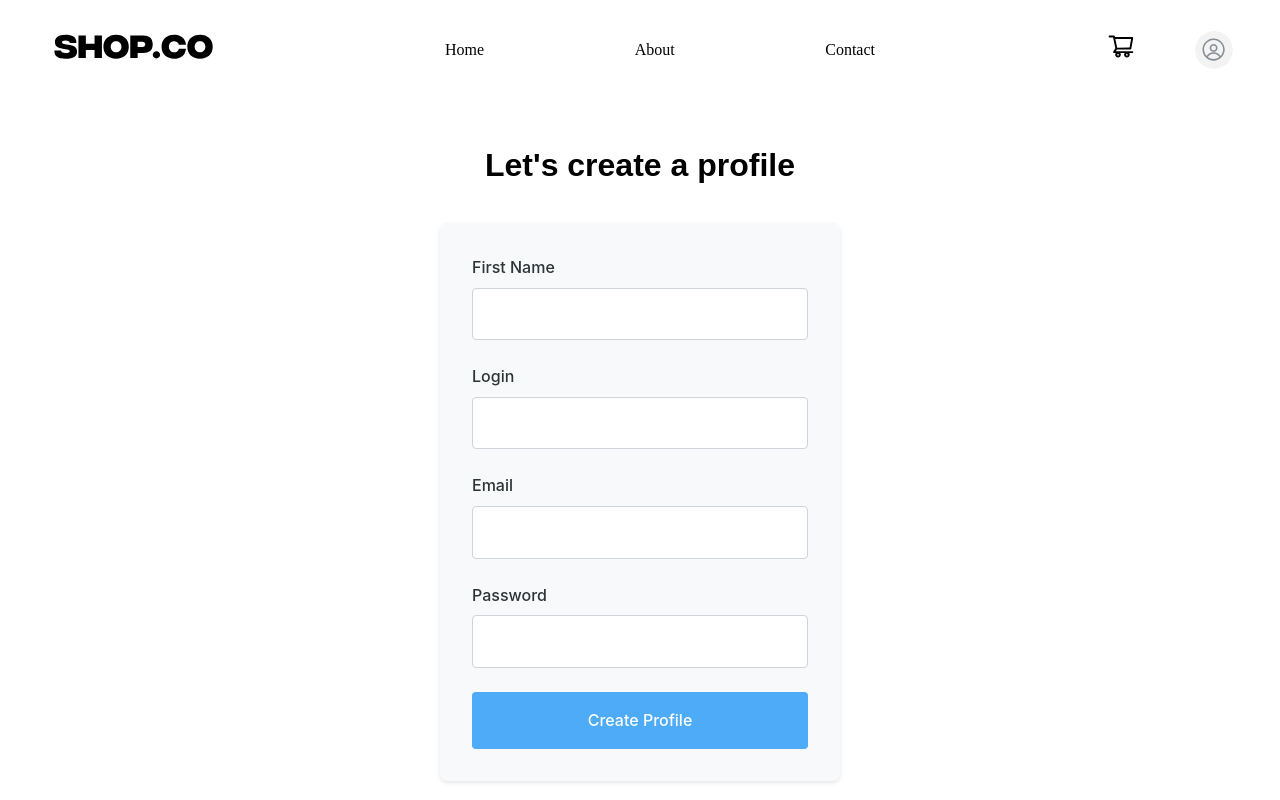
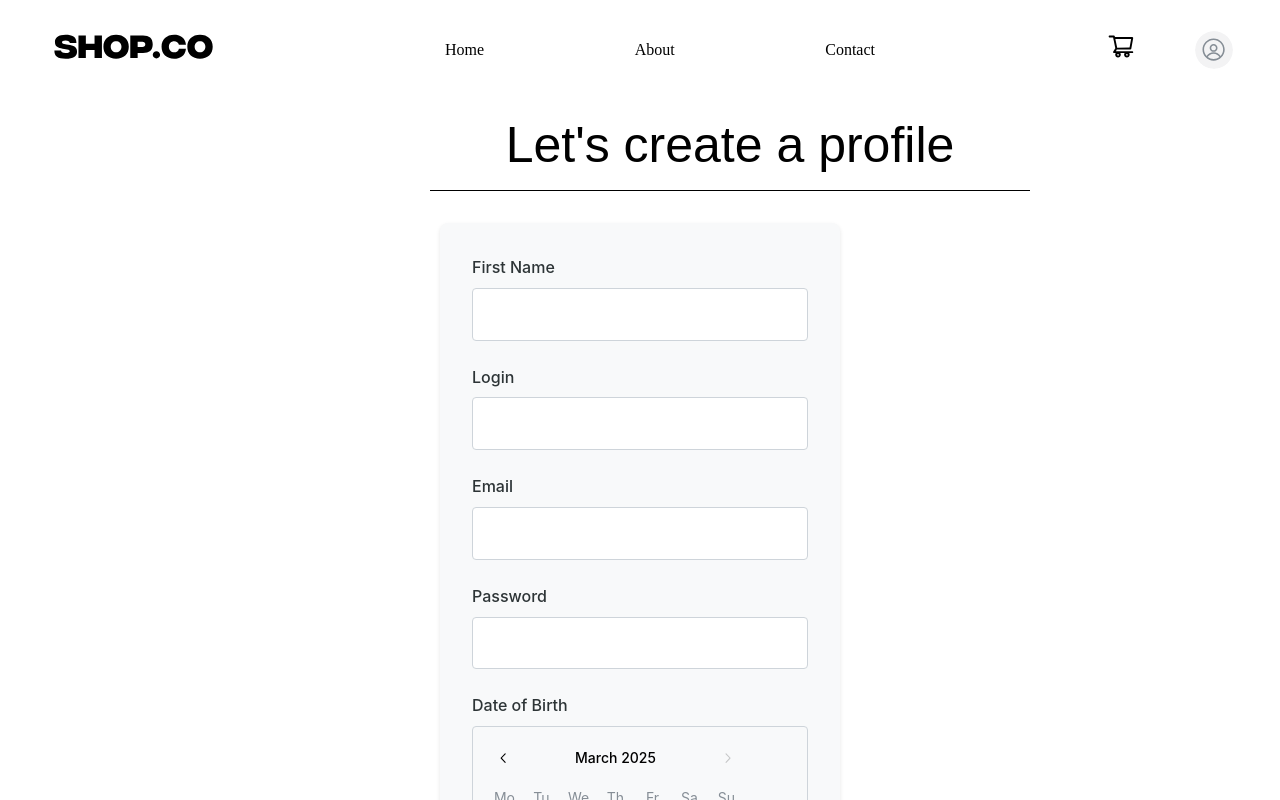
Before and after one commit to VipDespot/demo_shop, a React (Vite) app: page /profile in a window 1280 px wide. Shown: the top 800 px of the page. Built offline with nearby package versions, Linux system fonts and the light colour scheme; no server answers.

Commit message:
fix code profile

```diff
--- a/package.json
+++ b/package.json
@@ -15,6 +15,7 @@
     "@fortawesome/react-fontawesome": "^0.2.2",
     "@hookform/devtools": "^4.4.0",
     "@mantine/core": "^7.17.2",
+    "@mantine/dates": "^7.17.4",
     "@mantine/hooks": "^7.17.2",
     "@react-icons/all-files": "^4.1.0",
     "@reduxjs/toolkit": "^2.6.1",
@@ -28,7 +29,9 @@
     "react-router": "^7.3.0",
     "react-router-dom": "^7.3.0",
     "redux-persist": "^6.0.0",
-    "yarn": "^1.22.22"
+    "use-local-storage-state": "^19.5.0",
+    "yarn": "^1.22.22",
+    "zustand": "^5.0.3"
   },
   "devDependencies": {
     "@eslint/js": "^9.17.0",
--- a/src/App.tsx
+++ b/src/App.tsx
@@ -1,7 +1,7 @@
 import { MantineProvider } from "@mantine/core";
 import "@mantine/core/styles.css";
 import { Routes, Route } from "react-router";
-
+import '@mantine/dates/styles.css';
 import Header from "./pages/Header/Header";
 import About from "./pages/About/About";
 import Contact from "./pages/Contact/Contact";
--- /dev/null
+++ b/src/configs/Form.config.ts
@@ -0,0 +1,31 @@
+export const fieldsConfig = [
+  { name: "name", label: "First Name" },
+  { name: "login", label: "Login" },
+  {
+    name: "email",
+    label: "Email",
+    type: "email",
+    validation: {
+      required: true,
+    },
+  },
+  {
+    name: "password",
+    label: "Password",
+    type: "password",
+    validation: {
+      required: true,
+      minLength: 6,
+    },
+  },
+  {
+    name: "birthDate",
+    label: "Date of Birth",
+    type: "date",
+    validation: {
+      required: true,
+      validate: (value: Date) =>
+        value <= new Date() || "Birth date cannot be in future",
+    },
+  },
+];
--- /dev/null
+++ b/src/constants/storage.ts
@@ -0,0 +1,3 @@
+export const STORAGE_KEYS = {
+    USER_PROFILE: 'userProfile',
+  } as const;
--- a/src/pages/Contact/Contact.tsx
+++ b/src/pages/Contact/Contact.tsx
@@ -1,5 +1,8 @@
+import { DatePicker } from "@mantine/dates";
+
+
 function Contact() {
-  return <div>Contact</div>;
+  return <div><DatePicker withWeekNumbers /></div>;
 }
 
 export default Contact;
--- a/src/pages/Information.tsx
+++ b/src/pages/Information.tsx
@@ -1,5 +1,3 @@
-import React from 'react'
-
 function Information() {
   return (
     <div>Information</div>
--- /dev/null
+++ b/src/pages/Proofile/FormUser.tsx
@@ -0,0 +1,71 @@
+import { Controller, useFormContext } from "react-hook-form";
+import { User } from "./Profile";
+import style from "./Profile.module.css";
+import { Text } from "@mantine/core";
+import { DatePicker } from "@mantine/dates";
+export const FormUser = ({
+  name,
+  label,
+  type,
+  validation,
+}: {
+  name: keyof User;
+  label: string;
+  type?: string;
+  validation?: object;
+}) => {
+  const {
+    register,
+    formState: { errors },
+    control,
+  } = useFormContext<User>();
+
+  const errorMessages: { [key: string]: string } = {
+    email: "Please enter a valid email",
+    minLength: "Password must be at least 6 characters",
+    required: "This field is required",
+    pattern: "Please enter a valid date",
+    validate: "Invalid date",
+  };
+
+  const getErrorMessage = (errorType: string) => {
+    return errorMessages[errorType] || "Invalid field";
+  };
+
+  return (
+    <div className={style.formGroup}>
+      <label className={style.label}>
+        <Text c="#2d3436" fw={500}>
+          {label}
+        </Text>
+      </label>
+      {type === "date" ? (
+        <Controller
+          name={name}
+          control={control}
+          rules={validation}
+          render={({field}) => (
+            <DatePicker
+              {...field}
+              value={field.value ? new Date(field.value) : null}
+              onChange={(date) => field.onChange(date)}
+              maxDate={new Date()}
+              className={style.input}
+            />
+          )}
+        />
+      ) : (
+        <input
+          type={type}
+          {...register(name, validation)}
+          className={style.input}
+        />
+      )}
+      {errors[name] && (
+        <Text c="#f78787" size="10px" mt="6px" className={style.error}>
+          {getErrorMessage(errors[name]!.type as string)}
+        </Text>
+      )}
+    </div>
+  );
+};
--- a/src/pages/Proofile/Profile.module.css
+++ b/src/pages/Proofile/Profile.module.css
@@ -6,26 +6,19 @@
   border-radius: 8px;
   box-shadow: 0 2px 4px rgba(0, 0, 0, 0.1);
 }
-h1 {
-  text-align: center;
-  font-family: Arial, Helvetica, sans-serif;
-  padding-top: 50px;
-}
 .formGroup {
   margin-bottom: 24px;
 }
 .label {
   display: block;
-  margin-bottom: 0.5rem;
-  font-weight: 500;
-  color: #2d3436;
+  margin-bottom: 8px;
 }
 .input {
   width: 100%;
-  padding: 0.8rem;
+  padding: 13px;
   border: 1px solid #ced4da;
   border-radius: 4px;
-  font-size: 1rem;
+  font-size: 16px;
   transition: border-color 0.3s ease;
 }
 .input:focus {
@@ -35,23 +28,15 @@ h1 {
 }
 .submitButton {
   width: 100%;
-  padding: 1rem;
+  padding: 16px;
   background-color: #4dabf7;
-  color: white;
   border: none;
   border-radius: 4px;
-  font-size: 16px;
-  font-weight: 500;
   cursor: pointer;
   transition: background-color 0.3s ease;
 }
 .submitButton:hover {
   background-color: #339af0;
-}
-.error {
-  color: #ff6b6b;
-  font-size: 10px;
-  margin-top: 6px;
 }
 .profileCard {
   width: 700px;
@@ -62,23 +47,15 @@ h1 {
   border-radius: 12px;
   box-shadow: 10px 10px 10px 12px rgba(0, 0, 0, 0.1);
   height: 500x;
-  margin-left: 320px;
+  margin-left: 400px;
 }
 .profileHeader {
   text-align: center;
-  margin-bottom: 2rem;
-}
-.profileHeader h2 {
-  color: #2d3748;
-  margin-bottom: 0.25rem;
-}
-.username {
-  color: #718096;
-  font-size: 0.9rem;
+  margin-bottom: 32px;
 }
 .profileDetails {
   border-top: 1px solid #e2e8f0;
-  padding-top: 1.5rem;
+  padding-top: 24px;
   width: 500px;
 }
 .detailItem {
@@ -89,33 +66,34 @@ h1 {
   background: #f7fafc;
   border-radius: 6px;
 }
-.detailLabel {
-  color: #4a5568;
-  font-weight: 500;
-}
+
 .detailValue {
-  color: #2d3748;
   display: flex;
   align-items: center;
-  gap: 0.5rem;
+  gap: 8px;
 }
 .toggleButton {
   background: none;
   border: none;
   cursor: pointer;
   padding: 0;
-  font-size: 20px;
 }
 .editButton {
   width: 500px;
-  padding: 1rem;
+  padding: 16px;
   background: #48bb78;
   color: white;
   border: none;
   border-radius: 6px;
-  margin-top: 1.5rem;
+  margin-top: 20px;
   cursor: pointer;
 }
 .editButton:hover {
-  background: red;
+  background: rgb(237, 72, 119);
 }
+.create_profile {
+  border-bottom: 1px solid black;
+  padding-bottom: 20px;
+  width: 600px;
+  margin-left: 430px;
+}
--- a/src/pages/Proofile/Profile.tsx
+++ b/src/pages/Proofile/Profile.tsx
@@ -1,124 +1,113 @@
-import { useForm, SubmitHandler } from "react-hook-form";
+import { useForm, SubmitHandler, FormProvider } from "react-hook-form";
 import style from "./Profile.module.css";
-import { useEffect, useState } from "react";
+import { useState } from "react";
 import { Text } from "@mantine/core";
+import { FormUser } from "./FormUser";
+import { fieldsConfig } from "../../configs/Form.config";
+import { useUserStore } from "../../store/user.store";
+
 export interface User {
   name: string;
   login: string;
   email: string;
   password: number | string;
+  birthDate: Date | null;
 }
 export const Profile = () => {
-  const [userData, setUserData] = useState<User | null>(null);
+  const { user, saveUser, clearUser } = useUserStore();
   const [showPassword, setShowPassword] = useState(false);
-  const {
-    register,
-    handleSubmit,
-    formState: { errors },
-    reset,
-  } = useForm<User>();
-  useEffect(() => {
-    const savedData = localStorage.getItem("userProfile");
-    if (savedData) {
-      setUserData(JSON.parse(savedData));
-    }
-  }, []);
-  const onSubmit: SubmitHandler<User> = (data: User) => {
-    localStorage.setItem("userProfile", JSON.stringify(data));
-    setUserData(data);
+  const methods = useForm<User>({
+    defaultValues: user || {
+      name: "",
+      login: "",
+      email: "",
+      password: "",
+      birthDate: null,
+    },
+  });
+  const { handleSubmit, reset } = methods;
+  const onSubmit: SubmitHandler<User> = (data) => {
+    saveUser(data);
     reset();
   };
   return (
     <div>
-      {!userData ? (
+      {!user ? (
         <>
-          <h1>Let's create a profile</h1>
+          <div className={style.create_profile}>
+            <Text
+              size="50px"
+              ta="center"
+              pt="50px"
+              ff="Arial, Helvetica, sans-serif"
+            >
+              Let's create a profile
+            </Text>
+          </div>
+          <FormProvider {...methods}>
             <form onSubmit={handleSubmit(onSubmit)} className={style.container}>
-            <div className={style.formGroup}>
-              <label className={style.label}>First Name</label>
-              <input
-                {...register("name", { required: true })}
-                className={style.input}
+              {fieldsConfig.map((field) => (
+                <FormUser
+                  key={field.name}
+                  name={field.name as keyof User}
+                  label={field.label}
+                  type={field.type}
+                  validation={field.validation || { required: true }}
                 />
-              {errors.name && (
-                <span className={style.error}>This field is required</span>
-              )}
-            </div>
-
-            <div className={style.formGroup}>
-              <label className={style.label}>Login</label>
-              <input
-                {...register("login", { required: true })}
-                className={style.input}
-              />
-              {errors.login && (
-                <span className={style.error}>This field is required</span>
-              )}
-            </div>
-
-            <div className={style.formGroup}>
-              <label className={style.label}>Email</label>
-              <input
-                type="email"
-                {...register("email", { required: true })}
-                className={style.input}
-              />
-              {errors.email && (
-                <span className={style.error}>Please enter a valid email</span>
-              )}
-            </div>
-            <div className={style.formGroup}>
-              <label className={style.label}>Password</label>
-              <input
-                type="password"
-                {...register("password", { required: true, minLength: 6 })}
-                className={style.input}
-              />
-              {errors.password && (
-                <span className={style.error}>
-                  Password must be at least 6 characters
-                </span>
-              )}
-            </div>
-
+              ))}
               <button type="submit" className={style.submitButton}>
+                <Text c="white" fw={500} size="16px">
                   Create Profile
+                </Text>
               </button>
             </form>
+          </FormProvider>
         </>
       ) : (
         <div className={style.profileCard}>
           <div className={style.profileHeader}>
             <Text c="black" ff="Arial" fw={800} size="30px">
-              {userData.name}
+              {user.name}
             </Text>
-            <p className={style.username}>@{userData.login}</p>
+            <Text c="#718096" size="14px" pt="10px">
+              @{user.login}
+            </Text>
           </div>
 
           <div className={style.profileDetails}>
             <div className={style.detailItem}>
               <span className={style.detailLabel}>Email:</span>
-              <span className={style.detailValue}>{userData.email}</span>
+              <span className={style.detailValue}>{user.email}</span>
             </div>
 
             <div className={style.detailItem}>
-              <span className={style.detailLabel}>Password:</span>
-              <span className={style.detailValue}>
-                {showPassword ? userData.password : "••••••••"}
+              <Text fw={500} c="#4a5568">
+                Password:
+              </Text>
+              <Text c="#2d3748" className={style.detailValue}>
+                {showPassword ? user.password : "••••••••"}
                 <button
                   className={style.toggleButton}
                   onClick={() => setShowPassword(!showPassword)}
                 >
-                  {showPassword ? " 🙈" : " 👁️"}
+                  <Text size="20px">{showPassword ? " 🙈" : " 👁️"}</Text>
                 </button>
-              </span>
+              </Text>
+            </div>
+            <div className={style.detailItem}>
+              <Text fw={500} c="#4a5568">
+                Birth Date:
+              </Text>
+              <Text c="#2d3748" className={style.detailValue}>
+                {user.birthDate?.toLocaleDateString()}
+              </Text>
             </div>
           </div>
           <button
             className={style.editButton}
             onClick={() => {
               localStorage.removeItem("userProfile");
-              setUserData(null);
+              clearUser();
             }}
           >
             Edit Profile
--- a/src/store/slice/basketSlice.ts
+++ b/src/store/slice/basketSlice.ts
@@ -1,5 +1,4 @@
 import { createSlice, PayloadAction } from "@reduxjs/toolkit";
-import { Product } from "../../types/api/Api.Products";
 import { BasketItem, BasketState } from "../../types/api/BasketTypes";
 
 const initialState: BasketState = {
--- /dev/null
+++ b/src/store/user.store.ts
@@ -0,0 +1,44 @@
+import { STORAGE_KEYS } from "../constants/storage";
+import { create } from "zustand";
+import { persist } from "zustand/middleware";
+import { User } from "../pages/Proofile/Profile";
+
+export interface UserStore {
+  user: User | null;
+  saveUser: (user: User) => void;
+  clearUser: () => void;
+}
+export const useUserStore = create<UserStore>()(
+  persist(
+    (set) => ({
+      user: null,
+      saveUser: (user) => set({ user }),
+      clearUser: () => set({ user: null }),
+    }),
+    {
+      name: STORAGE_KEYS.USER_PROFILE,
+      partialize: (state) => ({ user: state.user }),
+      storage: {
+        getItem: (name) => {
+          const item = localStorage.getItem(name);
+          return item
+            ? JSON.parse(item, (key, value) => {
+                if (key === "birthDate" && value) return new Date(value);
+                return value;
+              })
+            : null;
+        },
+        setItem: (name, value) => {
+          localStorage.setItem(
+            name,
+            JSON.stringify(value, (key, value) => {
+              if (value instanceof Date) return value.toISOString();
+              return value;
+            })
+          );
+        },
+        removeItem: (name) => localStorage.removeItem(name),
+      },
+    }
+  )
+);
```
Also changed, not shown: 1 other file (tests, documents, lock files or other folders). Lines whose indentation alone changed are shown as unchanged.
